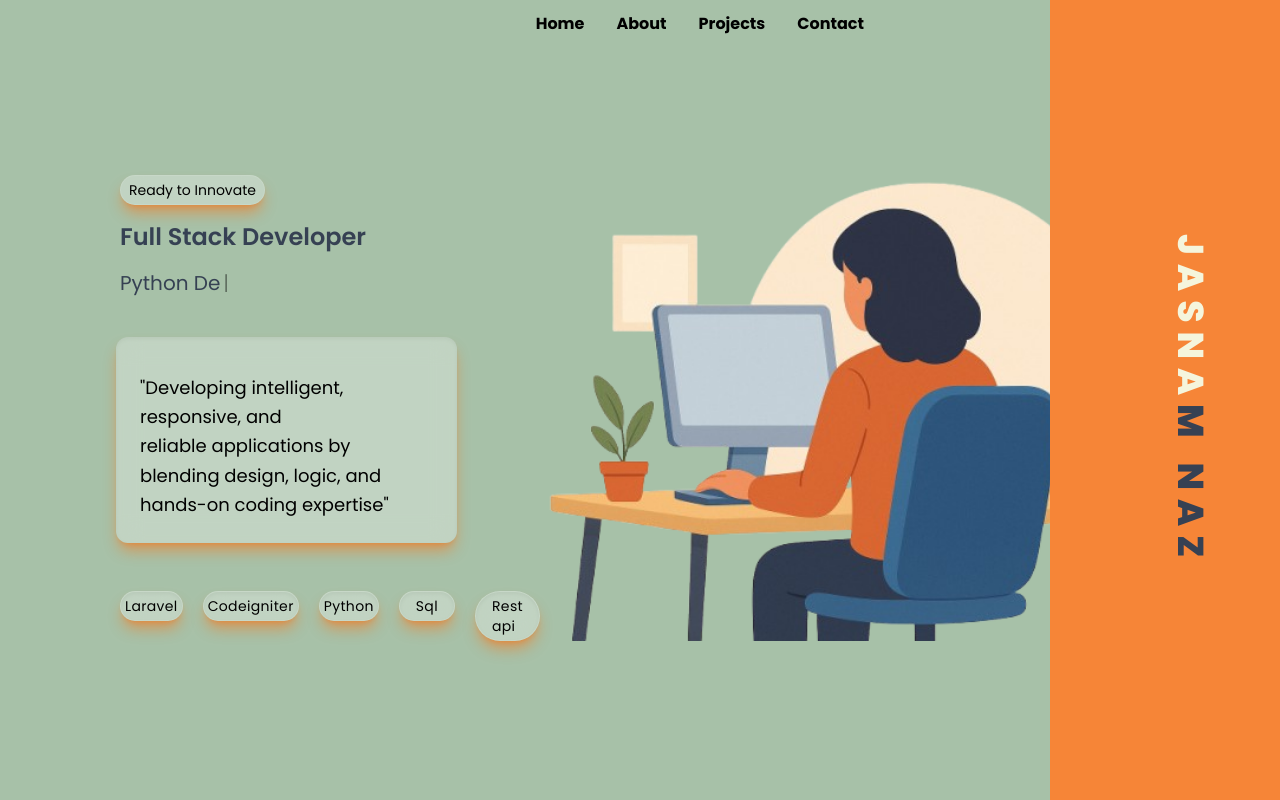
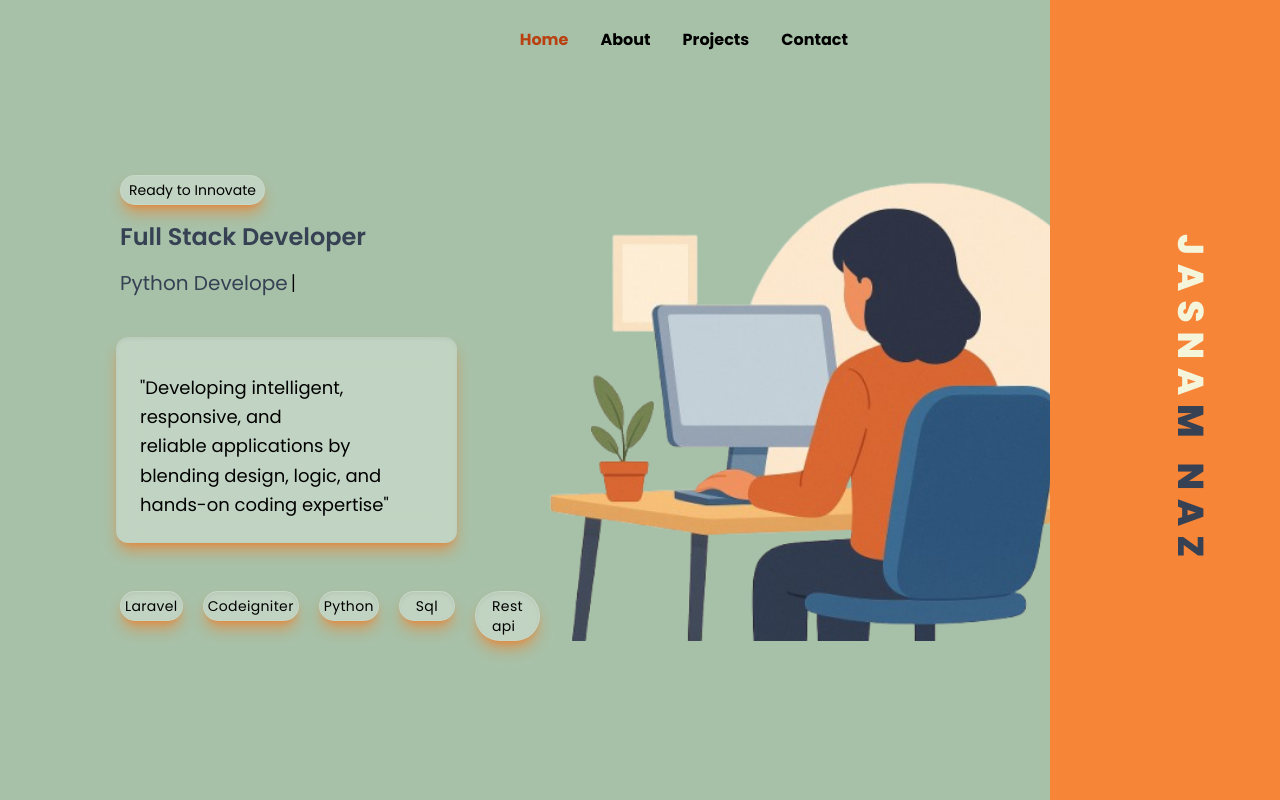
Before and after one commit to jasna18/vue-portfolio, a Vue app in the folder portfolio/: page / in a window 1280 px wide. Shown: the top 800 px of the page. Built offline with nearby package versions, Linux system fonts and the light colour scheme.

Commit message:
on scroll fixed conflict with style and bgcolor

```diff
--- a/portfolio/src/components/layout/PageHeader.vue
+++ b/portfolio/src/components/layout/PageHeader.vue
@@ -1,9 +1,16 @@
 <template>
-  <div
-   :class="darkMode ? 'bg-gray-900 text-white' : 'text-black'" class="transition-colors duration-500">
+  <!-- <div :class="darkMode ? 'bg-gray-900 text-white' : 'text-black'" class="transition-colors duration-500"> -->
   <!-- Navbar -->
-<header :style="{ backgroundColor: darkMode ? '#111827' : '#A7C1A8' }" class="fixed top-0 w-full z-10">
-  <nav class="flex justify-between items-center px-4 py-3">
+   <!-- <header
+:class="headerClass"
+:style="{ backgroundColor: darkMode ? '#111827' : '#A7C1A8' }"
+class="fixed top-0 w-full z-10  transition-colors duration-500"> -->
+<header
+:class="headerClass"
+class="fixed top-0 w-full z-10  transition-colors duration-500">
+  <nav
+  class="flex justify-between items-center px-4 py-3"
+  :class="{'scrolled-nav' :isScrolled }">
     <!-- Mobile menu button -->
     <button class="text-2xl md:hidden" @click="toggleMenu">☰</button>
 
@@ -35,14 +42,16 @@
     </button> -->
   </nav>
 </header>
-</div>
+<!-- </div> -->
 </template>
 
 <script setup>
 import { menuOpen, toggleMenu, closeMenu, darkMode, toggleDark } from '../../data/darkMode.js';
-import { ref, onMounted } from "vue";
+import { ref, onMounted,computed,onBeforeMount} from "vue";
 import { useRoute } from "vue-router";
 const route = useRoute();
+const isScrolled = ref(false);
+
 
 const links = [
   { name: "Home", path: "/" },
@@ -50,4 +59,43 @@ const links = [
   { name: "Projects", path: "/projects" },
   { name: "Contact", path: "/contact" },
 ];
+const headerClass = computed(() => ({
+  "sm:bg-transparent": !isScrolled.value,
+  // "sm:bg-[#ECEBDE]": isScrolled.value,
+    // "sm:bg-[#FAF6E3]": isScrolled.value,
+  "sm:bg-[#E9EED9]": isScrolled.value,
+  "shadow-md": isScrolled.value,
+  "p-4": true,
+  "sm:py-4": !isScrolled.value,
+
+}));
+const handleScroll = () => {
+  isScrolled.value = window.scrollY > 50;
+};
+onMounted(() => {
+  window.addEventListener("scroll", handleScroll);
+});
+onBeforeMount(() => {
+  window.removeEventListener("scroll", handleScroll);
+});
+
+
 </script>
+
+<style>
+nav a {
+  color:black;
+  transition: color 0.3s ease;
+}
+nav.scrolled-nav a{
+  color:black !important;
+}
+nav a.active-link {
+  color: #b94010; /* Tailwind's indigo-600 */
+  font-weight: bold;
+}
+nav.scrolled-nav a.active-link {
+  color:#e04318 !important;
+}
+
+</style>
```
